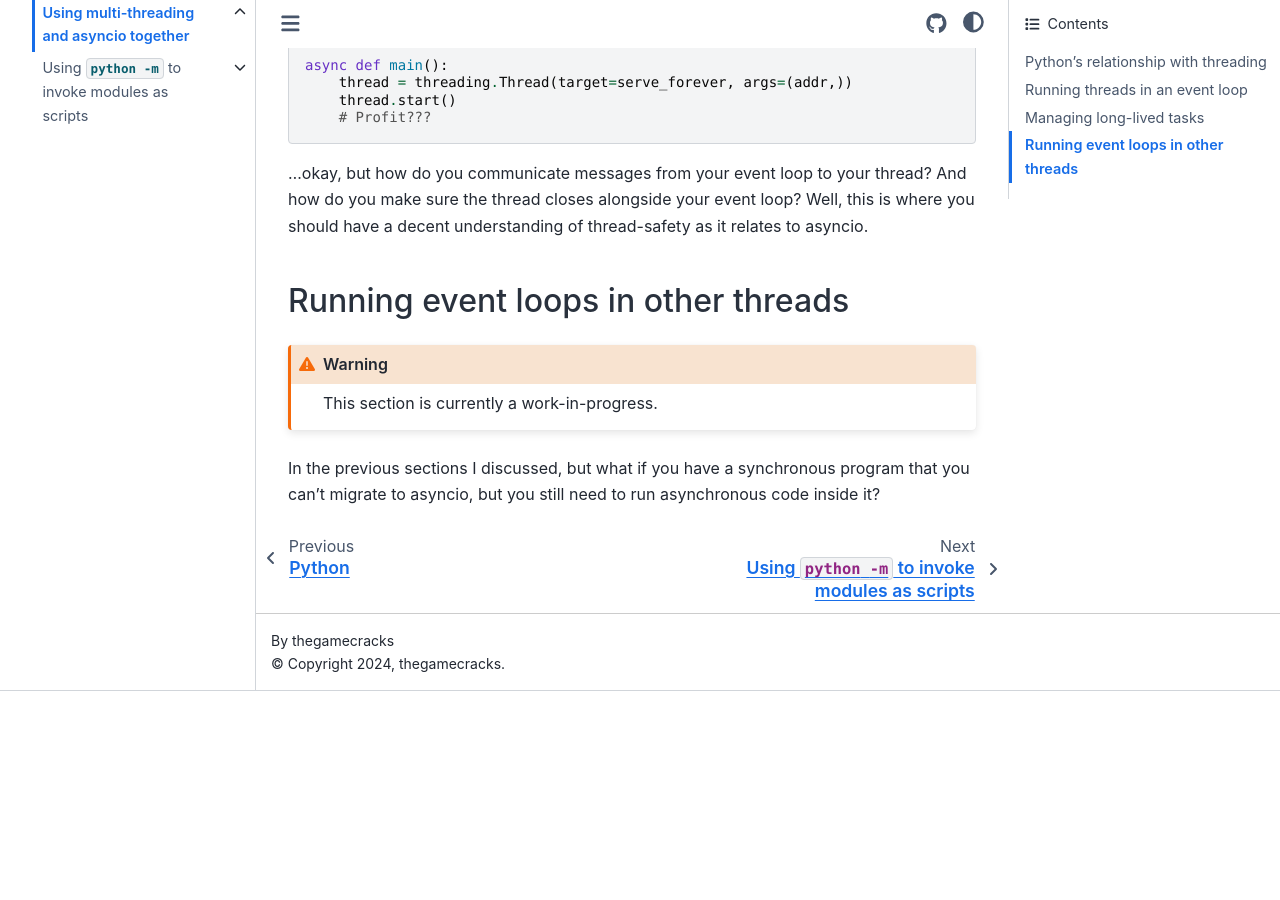
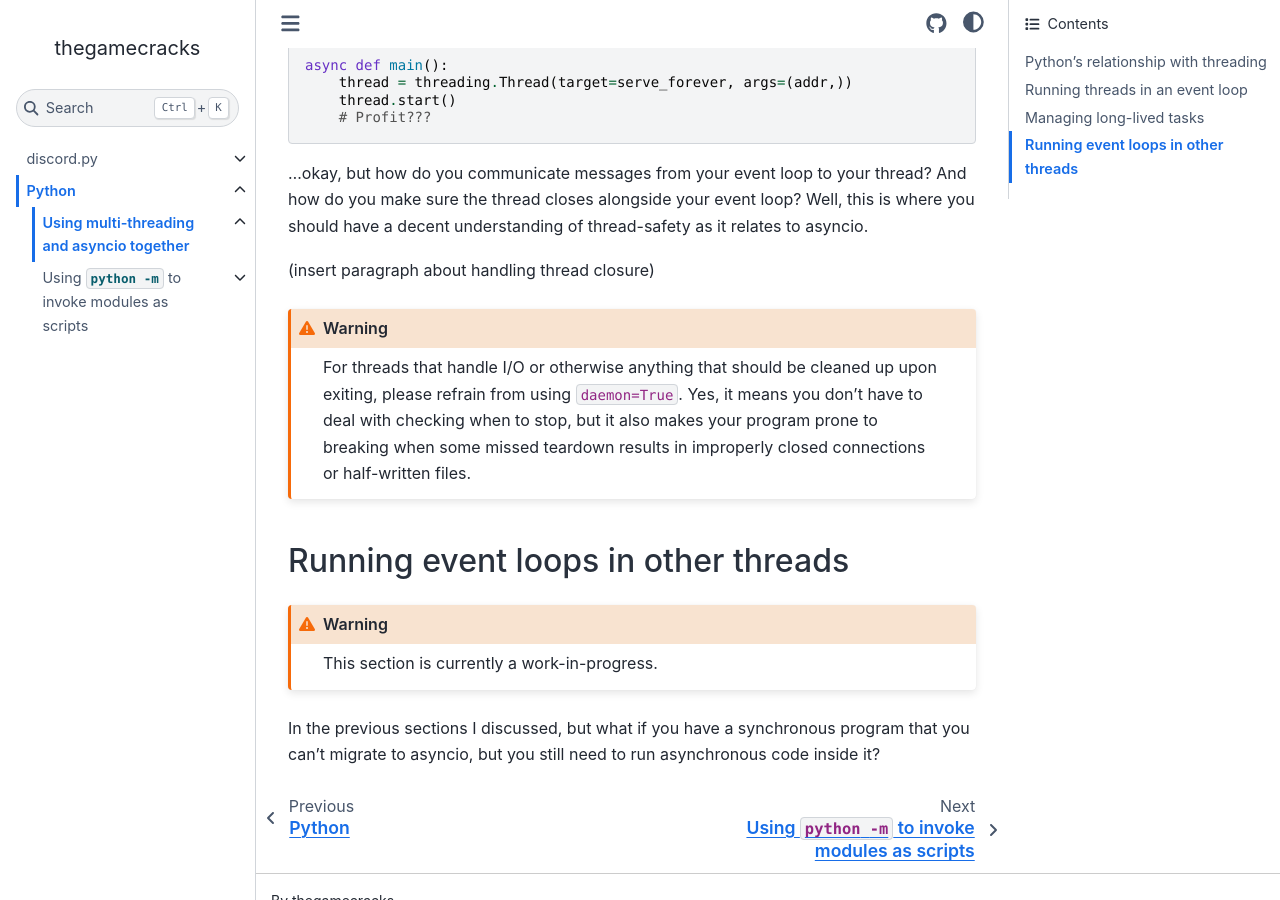
Before and after one commit to thegamecracks/thegamecracks.github.io, a Sphinx documentation site: the page built from docs/python/asyncio_threading.rst, in a window 1280 px wide and 900 px high, scrolled down 4127 px. Built offline with Sphinx 7.4.7 and the Sphinx Book theme 1.1.4, drawn with Linux system fonts in a browser that asks for light colours; before the commit the page ends 4818 px from its top, so only the background shows below that.

Commit message:
feat: add warning about daemon threads

```diff
--- a/docs/python/asyncio_threading.rst
+++ b/docs/python/asyncio_threading.rst
@@ -227,6 +227,17 @@ thread? And how do you make sure the thread closes alongside your
 event loop? Well, this is where you should have a decent understanding
 of thread-safety as it relates to asyncio.
 
+(insert paragraph about handling thread closure)
+
+.. warning::
+
+   For threads that handle I/O or otherwise anything that should be
+   cleaned up upon exiting, please refrain from using ``daemon=True``.
+   Yes, it means you don't have to deal with checking when to stop,
+   but it also makes your program prone to breaking when some missed
+   teardown results in improperly closed connections or half-written
+   files.
+
 Running event loops in other threads
 ------------------------------------
 
```
